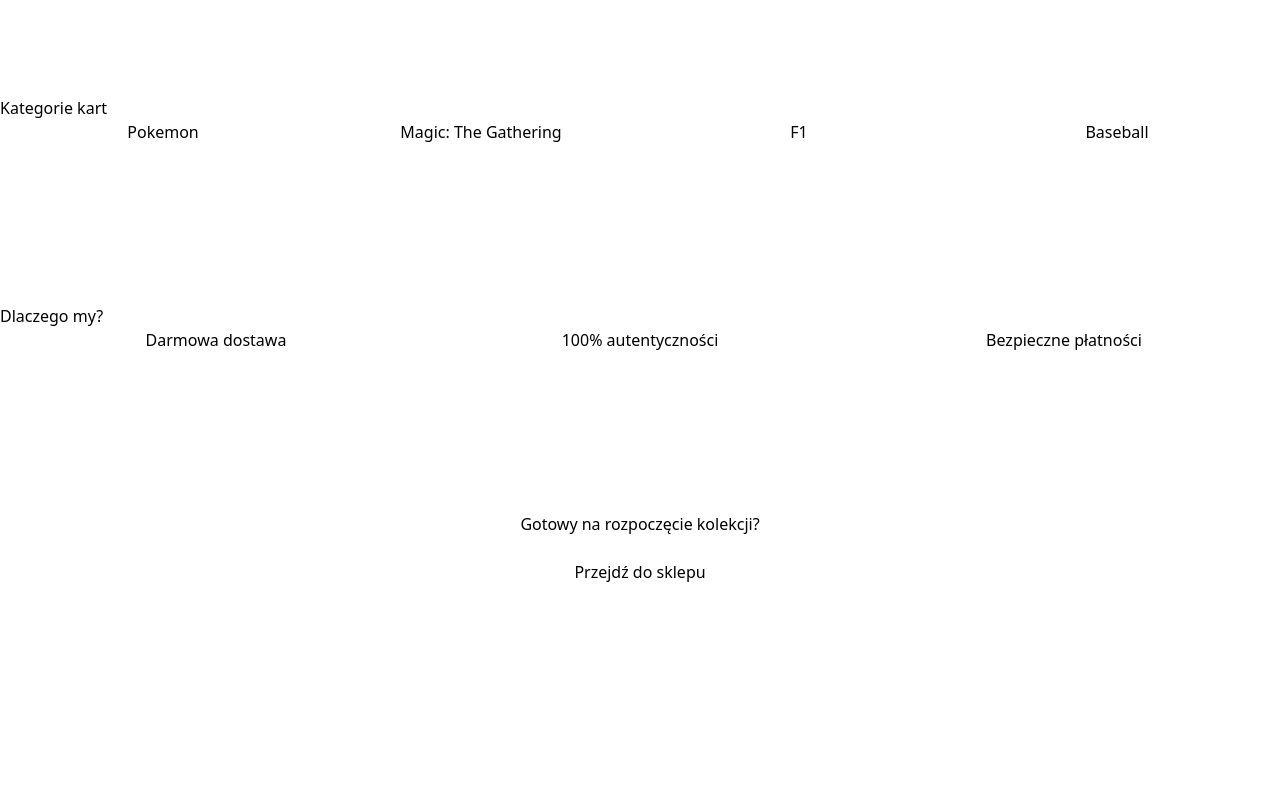
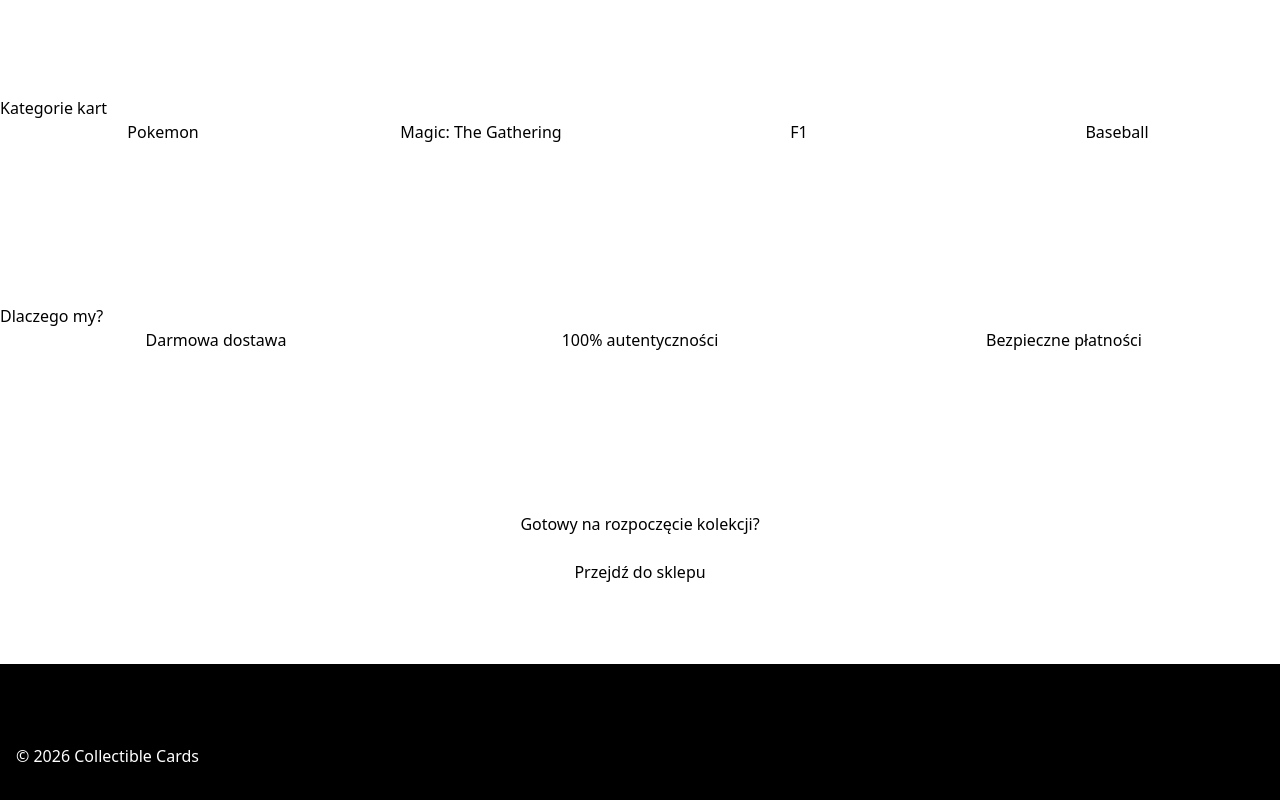
Before and after one commit to k2devOrg/collectible-cards-shop, an Angular app in the folder frontend/web/: page / in a window 1280 px wide. Shown: the part 356-1156 px from the top of the page. Before the commit the page ends 1020 px from the top, so only its background shows below. Built offline with nearby package versions, Linux system fonts and the light colour scheme.

Commit message:
feat: footer component

```diff
--- a/frontend/web/src/app/core/layout/app-shell/app-shell/app-shell.html
+++ b/frontend/web/src/app/core/layout/app-shell/app-shell/app-shell.html
@@ -1,2 +1,3 @@
 <app-header />
 <router-outlet />
+<app-footer />
--- a/frontend/web/src/app/core/layout/app-shell/app-shell/app-shell.ts
+++ b/frontend/web/src/app/core/layout/app-shell/app-shell/app-shell.ts
@@ -1,11 +1,12 @@
 import { Component } from '@angular/core';
 import { RouterOutlet } from '@angular/router';
 import {HeaderComponent} from '../../header/header/header';
+import {FooterComponent} from '../../footer/footer';
 
 @Component({
   selector: 'app-app-shell',
   standalone: true,
-  imports: [RouterOutlet, HeaderComponent],
+  imports: [RouterOutlet, HeaderComponent, FooterComponent],
   templateUrl: './app-shell.html',
   styleUrls: ['./app-shell.css'],
 })
--- /dev/null
+++ b/frontend/web/src/app/core/layout/footer/footer.html
@@ -0,0 +1,5 @@
+<footer class="bg-black py-20">
+  <div class="grid grid-cols-1 mx-auto max-w-7xl px-4">
+    <span class="text-white">© 2026 Collectible Cards</span>
+  </div>
+</footer>
```
Also changed, not shown: frontend/web/src/app/core/layout/footer/footer.ts (added, +12 -0 lines), frontend/web/src/app/core/layout/footer/footer.css (added), 1 other file (tests, documents, lock files or other folders).
